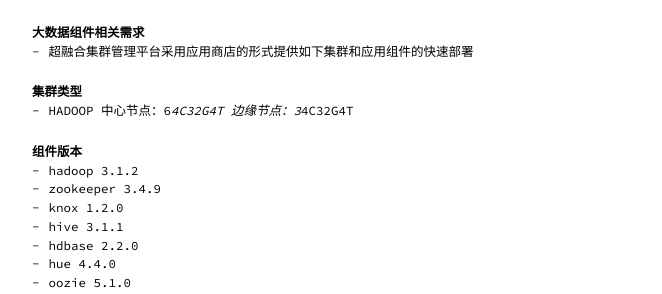
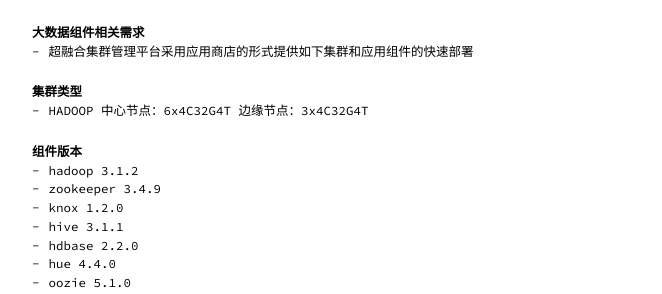
Before and after one commit to chldong/chldong.github.io, a Jekyll site: the page built from _posts/2020-04-23-某大数据项目组件需求.md, in a window 1280 px wide. Shown: the part 1099-1393 px from the top of the page, without its empty margins (308-970 px from the left). Built offline with Jekyll 4.4.1, drawn with Linux system fonts in a browser that asks for light colours.

Commit message:
文档规范调整去除星号

```diff
--- a/_posts/2020-04-23-某大数据项目组件需求.md
+++ b/_posts/2020-04-23-某大数据项目组件需求.md
@@ -58,8 +58,8 @@ date: 2020-04-23
 ### 集群类型
 
 + HADOOP
-中心节点：6*4C32G4T
-边缘节点：3*4C32G4T
+中心节点：6x4C32G4T
+边缘节点：3x4C32G4T
 
 ### 组件版本
 
```
